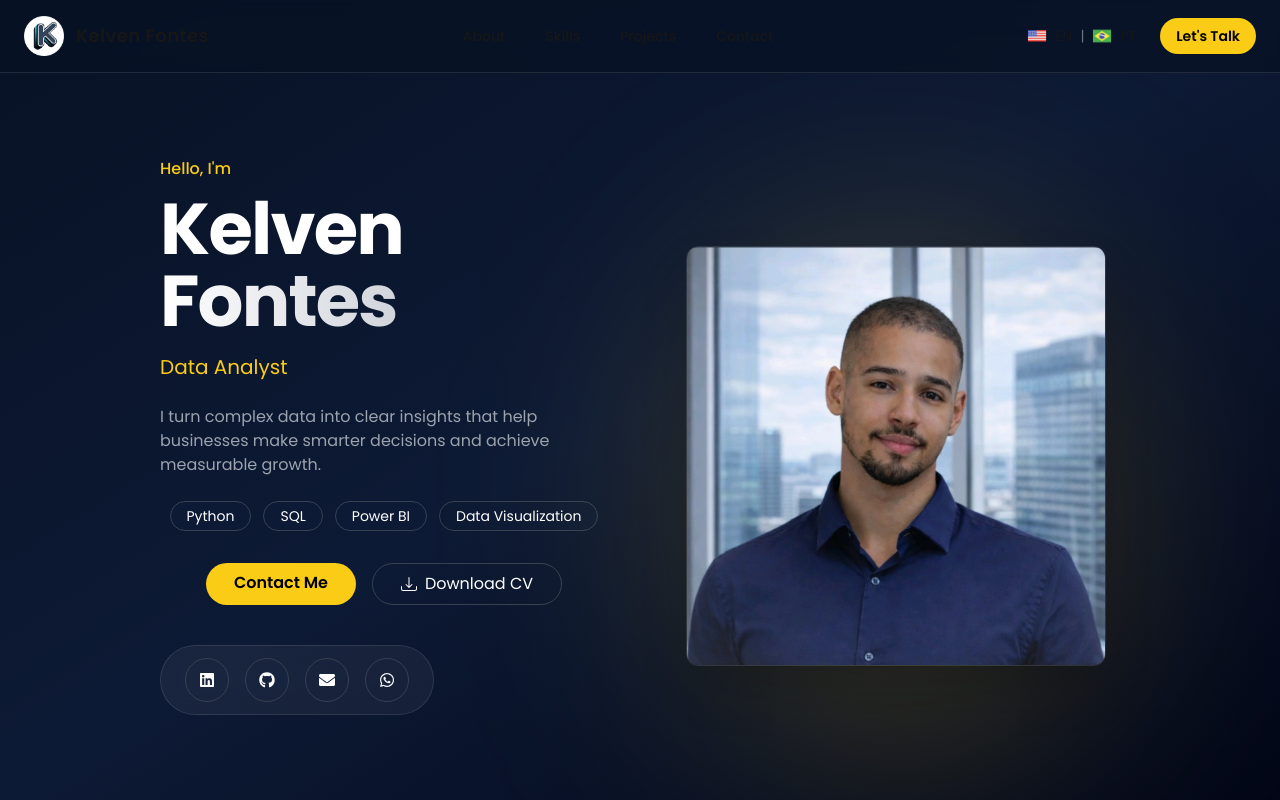
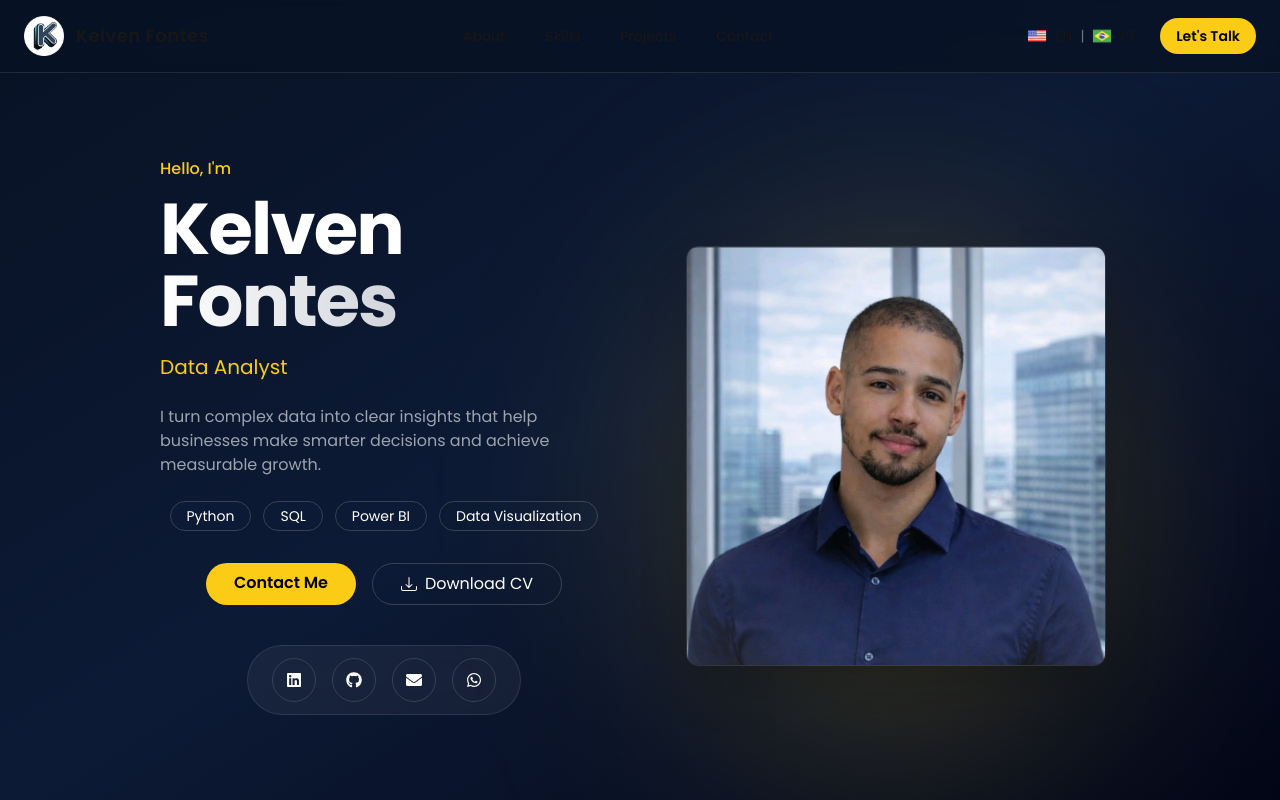
Before and after one commit to KelvenFontes/my-portfolio, a Next.js app: page /pt in a window 1280 px wide. Shown: the top 800 px of the page. Built offline with nearby package versions, Linux system fonts and the light colour scheme.

Commit message:
fix: remover alinhamento à esquerda na seção de redes do componente Hero

```diff
--- a/src/components/Hero.tsx
+++ b/src/components/Hero.tsx
@@ -75,7 +75,7 @@ export default function Hero() {
           </div>
 
           {/* REDES */}
-          <div className="pb-10  mt-10 flex justify-center md:justify-start">
+          <div className="pb-10  mt-10 flex justify-center">
 
             <div className="flex items-center gap-4 px-6 py-3 rounded-full border border-white/10 bg-white/5 backdrop-blur-md">
 
```
